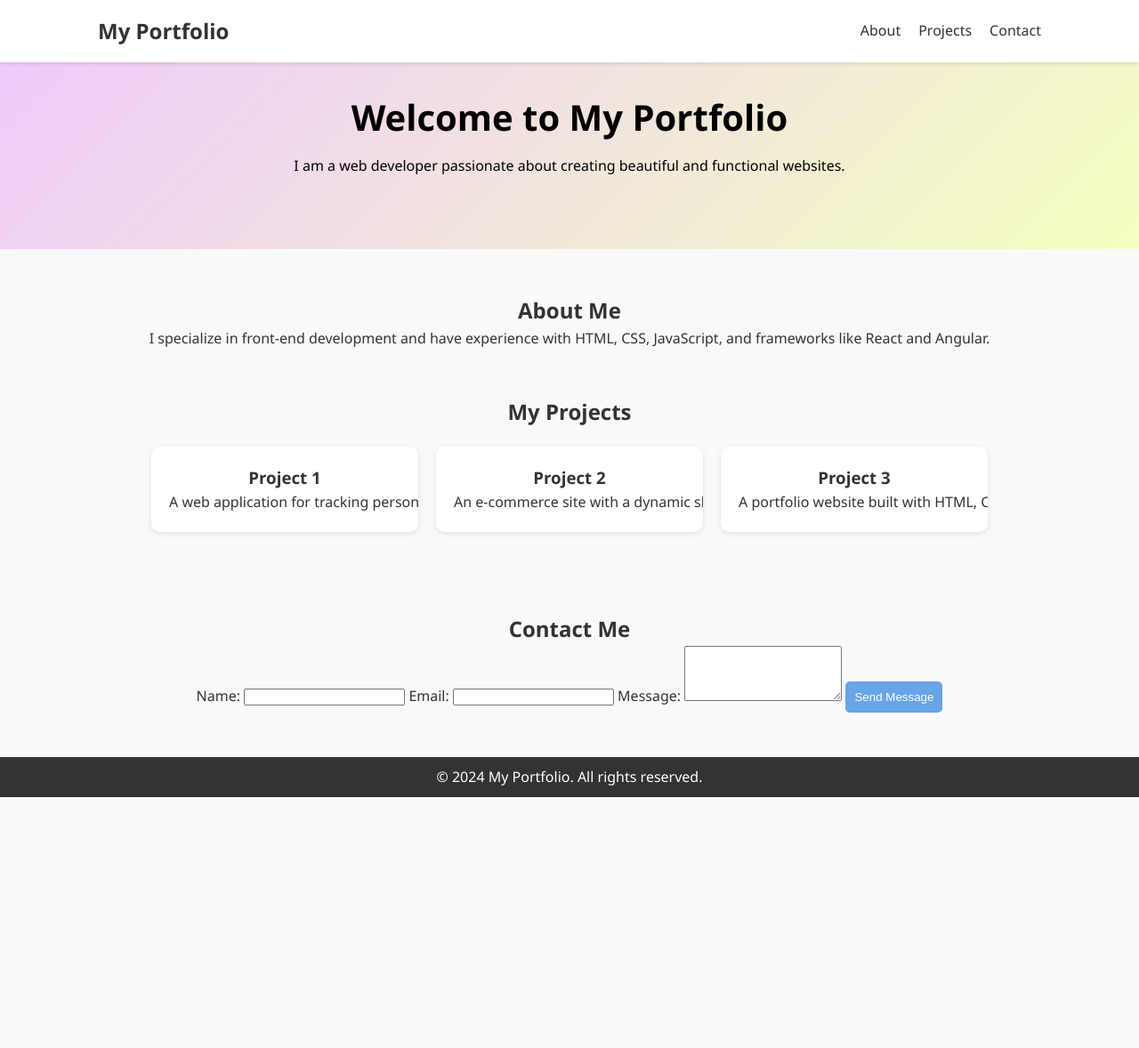
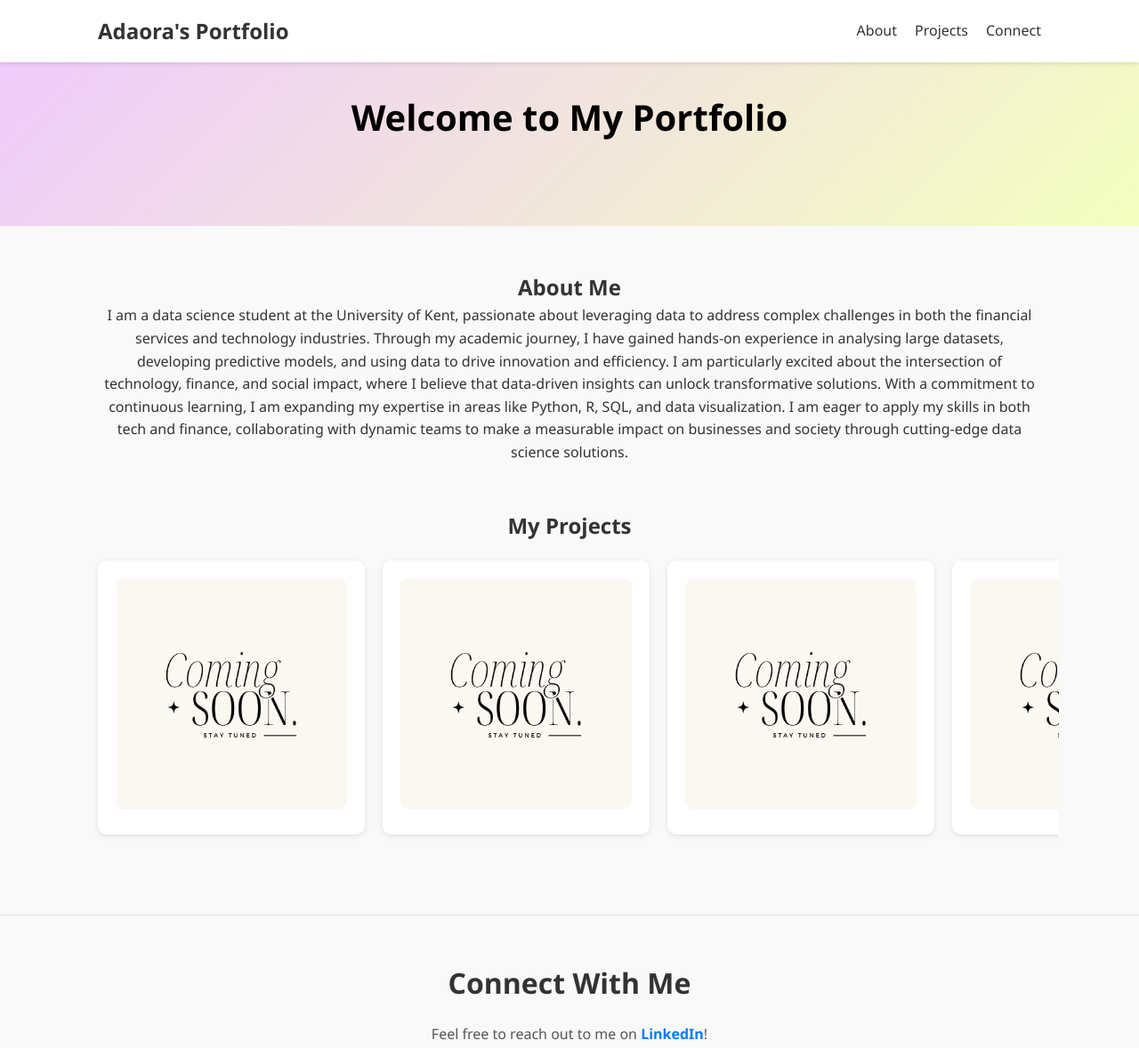
Before and after one commit to Adaora-Uzo/Adaora-Uzo.github.io, a plain HTML site: page index.html in a window 1280 px wide. Shown: the top 1178 px of the page at 89% size. Before the commit the page ends 896 px from the top, so only its background shows below. Drawn offline with Linux system fonts and the light colour scheme.

Commit message:
Update index.html

```diff
--- a/index.html
+++ b/index.html
@@ -3,67 +3,73 @@
 <head>
     <meta charset="UTF-8">
     <meta name="viewport" content="width=device-width, initial-scale=1.0">
-    <title>Adaora's Portfolio</title>
+    <title>Data Science Portfolio</title>
     <link rel="stylesheet" href="/styles.css">
 </head>
 <body>
     <header>
         <nav>
-            <div class="logo">My Portfolio</div>
+            <div class="logo">Adaora's Portfolio</div>
             <ul class="nav-links">
                 <li><a href="#about">About</a></li>
                 <li><a href="#projects">Projects</a></li>
-                <li><a href="#contact">Contact</a></li>
+                <li><a href="#connect">Connect</a></li>
             </ul>
         </nav>
     </header>
 
     <section class="hero">
         <h1>Welcome to My Portfolio</h1>
-        <p>I am a web developer passionate about creating beautiful and functional websites.</p>
     </section>
 
     <section id="about" class="about">
         <h2>About Me</h2>
-        <p>I specialize in front-end development and have experience with HTML, CSS, JavaScript, and frameworks like React and Angular.</p>
+        <p> I am a data science student at the University of Kent, passionate about leveraging data to address complex challenges in both the financial services and technology industries. Through my academic journey, I have gained hands-on experience in analysing large datasets, developing predictive models, and using data to drive innovation and efficiency. I am particularly excited about the intersection of technology, finance, and social impact, where I believe that data-driven insights can unlock transformative solutions.
+
+            With a commitment to continuous learning, I am expanding my expertise in areas like Python, R, SQL, and data visualization. I am eager to apply my skills in both tech and finance, collaborating with dynamic teams to make a measurable impact on businesses and society through cutting-edge data science solutions.</p>
     </section>
 
     <section id="projects" class="projects">
         <h2>My Projects</h2>
         <div class="project-grid">
             <div class="project-card">
-                <h3>Project 1</h3>
-                <p>A web application for tracking personal finance.</p>
+                <img src="/coming.soon.png" alt="Data Analysis Project">
+                <div class="preview">
+                    <h3>Data Analysis Project</h3>
+                    <p>Live demo preview: Click to explore how I used Python and R for data visualization and trend analysis.</p>
+                </div>
             </div>
             <div class="project-card">
-                <h3>Project 2</h3>
-                <p>An e-commerce site with a dynamic shopping cart feature.</p>
+                <img src="coming.soon.png" alt="Finance Dashboard">
+                <div class="preview">
+                    <h3>Finance Dashboard</h3>
+                    <p>Live demo preview: Built with SQL and JavaScript, this dashboard tracks real-time financial data.</p>
+                </div>
             </div>
             <div class="project-card">
-                <h3>Project 3</h3>
-                <p>A portfolio website built with HTML, CSS, and JavaScript.</p>
+                <img src="coming.soon.png" alt="Tech Blog">
+                <div class="preview">
+                    <h3>Tech Blog</h3>
+                    <p>Live demo preview: A blog built using PHP, HTML, and CSS to share insights on tech and data trends.</p>
+                </div>
+            </div>
+            <div class="project-card">
+                <img src="coming.soon.png" alt="GitHub Tutorial">
+                <div class="preview">
+                    <h3>GitHub Tutorial</h3>
+                    <p>Live demo preview: A tutorial teaching others how to use GitHub.</p>
+                </div>
             </div>
         </div>
     </section>
 
-    <section id="contact" class="contact">
-        <h2>Contact Me</h2>
-        <form action="#">
-            <label for="name">Name:</label>
-            <input type="text" id="name" name="name" required>
-
-            <label for="email">Email:</label>
-            <input type="email" id="email" name="email" required>
-
-            <label for="message">Message:</label>
-            <textarea id="message" name="message" rows="4" required></textarea>
-
-            <button type="submit">Send Message</button>
-        </form>
+    <section id="Connect" class="Connect">
+        <h2>Connect With Me</h2>
+        <p> Feel free to reach out to me on <a href = "http://www.linkedin.com/in/adaora-uzochukwu-7472351b2/" target="_blank" class="linkedin-link">LinkedIn</a>! </p>
     </section>
 
     <footer>
-        <p>&copy; 2024 My Portfolio. All rights reserved.</p>
+        <p>&copy; 2024 Adaora Uzochukwu's Portfolio. All rights reserved.</p>
     </footer>
 </body>
 </html>
```
